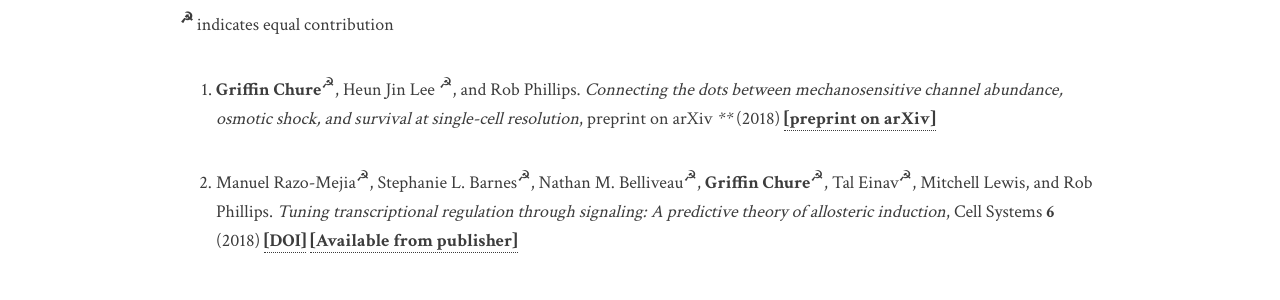
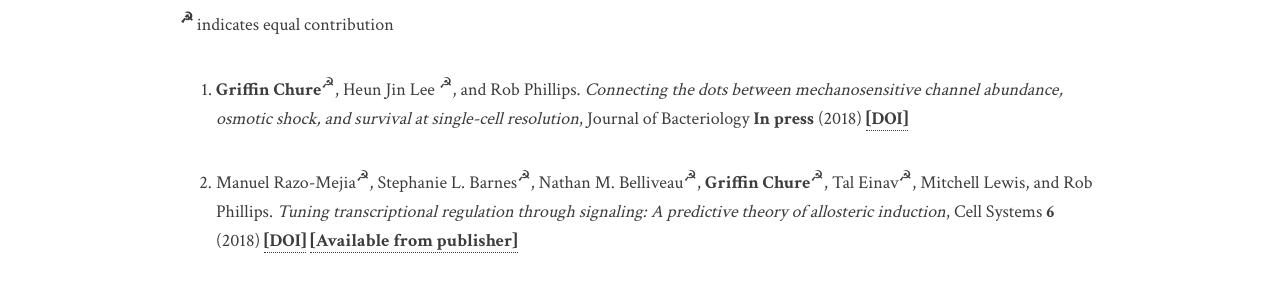
Before and after one commit to gchure/gchure.github.io, a Jekyll site: the page built from _posts/2017-03-07-curriculum_vitae.md, in a window 1280 px wide. Shown: the part 1036-1336 px from the top of the page. Built offline with Jekyll 4.4.1, drawn with Linux system fonts in a browser that asks for light colours.

Commit message:
Update of CV and publications

```diff
--- a/_data/pubs.yaml
+++ b/_data/pubs.yaml
@@ -1,10 +1,11 @@
 - pub:
   title: "Connecting the dots between mechanosensitive channel abundance, osmotic shock, and survival at single-cell resolution"
   authors: "**Griffin Chure**<sup>☭</sup>, Heun Jin Lee <sup>☭</sup>, and Rob Phillips."
-  journal: preprint on arXiv
+  journal: Journal of Bacteriology
   year: 2018
+  volume: In press
   links:
-      preprint on arXiv: ""
+      DOI: "10.1128/JB.00460-18"
 
 - pub:
   title: "Tuning transcriptional regulation through signaling: A predictive theory of allosteric induction"
--- a/_posts/2017-03-07-curriculum_vitae.md
+++ b/_posts/2017-03-07-curriculum_vitae.md
@@ -5,7 +5,7 @@ title: CV
 permalink: cv
 ---
 
-[**Download PDF <i class="icon-pdf"></i>**]({{ site.baseurl}}/assets/GriffinChure_CV_201804.pdf)
+[**Download PDF <i class="icon-pdf"></i>**]({{ site.baseurl}}/assets/GriffinChure_CV_201810.pdf)
 
 ## Education
 **A.Sc. General Studies**, Utah State University, *2009*<br/>
```
Also changed, not shown: 2 other files.
